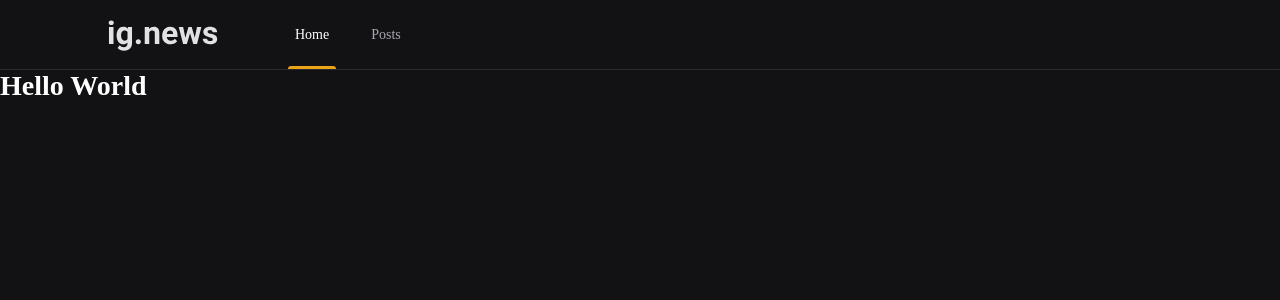
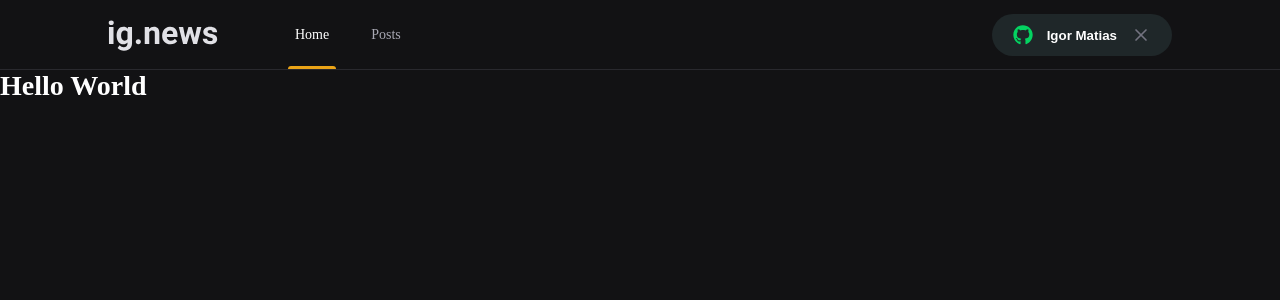
Before and after one commit to igoormatias/ingite-ignews, a Next.js app: page / in a window 1280 px wide. Shown: the top 300 px of the page. Built offline with nearby package versions, Linux system fonts and the light colour scheme.

Commit message:
feat: criando component signInButton

```diff
--- a/package.json
+++ b/package.json
@@ -11,6 +11,7 @@
     "next": "10.2.3",
     "react": "17.0.2",
     "react-dom": "17.0.2",
+    "react-icons": "^4.2.0",
     "sass": "^1.34.0"
   },
   "devDependencies": {
--- a/src/components/Header/index.tsx
+++ b/src/components/Header/index.tsx
@@ -1,3 +1,4 @@
+import { SignInButton } from '../SignInButton';
 import styles from './styles.module.scss'
 
 export function Header() {
@@ -9,6 +10,7 @@
                     <a className={styles.active}  href="">Home</a>
                     <a href="">Posts</a>
                 </nav>
+                <SignInButton />
             </div>
         </header>
 
--- a/src/components/Header/styles.module.scss
+++ b/src/components/Header/styles.module.scss
@@ -53,4 +53,8 @@
         }
     }
 
+    button {
+        margin-left: auto;
+    }
+
 }
--- /dev/null
+++ b/src/components/SignInButton/index.tsx
@@ -0,0 +1,20 @@
+import { FaGithub } from 'react-icons/fa'
+import { FiX } from 'react-icons/fi'
+import  styles  from './styles.module.scss'
+
+export function SignInButton() {
+    const isUsedLoggedIn = true;
+    return isUsedLoggedIn ? (
+        <button className={styles.signInButton}>
+            <FaGithub color="#04d361"/>
+            Igor Matias
+            <FiX color="#737380" className={styles.closeIcon}/>
+        </button>
+
+    ) : (
+        <button className={styles.signInButton}>
+            <FaGithub color="#eba417"/>
+            Entrar com o Github
+        </button>
+    );
+}
--- /dev/null
+++ b/src/components/SignInButton/styles.module.scss
@@ -0,0 +1,33 @@
+.signInButton {
+    height: 3rem;
+    border-radius: 3rem;
+    background: var(--gray-850);
+    border:0;
+    padding: 0 1.5rem;
+
+    display: flex;
+    align-items: center;
+    justify-content: center;
+
+    color: var(--white);
+    font-weight: bold;
+
+    svg {
+        width: 20px;
+        height: 20px;
+    }
+
+    svg:first-child {
+        margin-right: 1rem;
+    }
+
+    svg.closeIcon {
+        margin-left: 1rem;
+    }
+
+    transition:filter 0.2s;
+
+    &:hover {
+        filter: brightness(0.8);
+    }
+}
--- a/src/styles/global.scss
+++ b/src/styles/global.scss
@@ -11,6 +11,7 @@
     --gray-100: #e1e1e6;
     --gray-300: #a8a8b3;
     --gray-800: #29292e;
+    --gray-850: #1f2729;
     --gray-900: #121214;
 
     --cyan-500: #61dafb;
```
Also changed, not shown: 1 other file (tests, documents, lock files or other folders).
